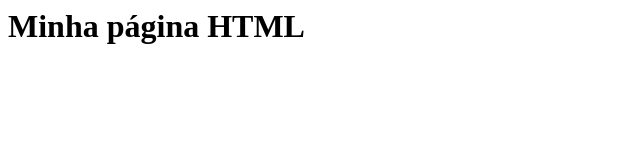
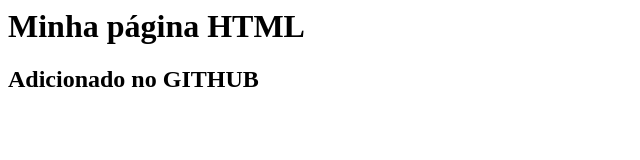
Before and after one commit to dicimino/gama-no-github, a plain HTML site: page index.html in a window 1280 px wide. Shown: the whole page, without its empty margins (0-640 px from the left). Drawn offline with Linux system fonts and the light colour scheme.

Commit message:
Atualização pelo GITHUB

```diff
--- a/index.html
+++ b/index.html
@@ -3,5 +3,6 @@
         <h1>
             Minha página HTML
         </h1>
+        <h2> Adicionado no GITHUB </h2>
     </body>
 </html>
```
